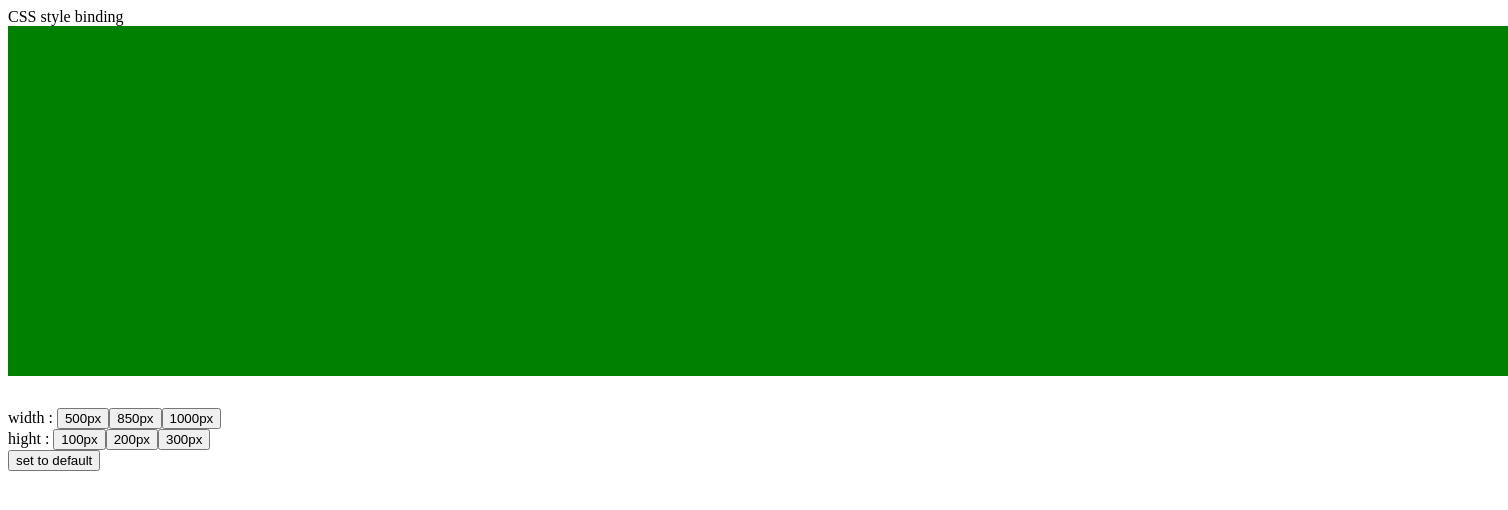
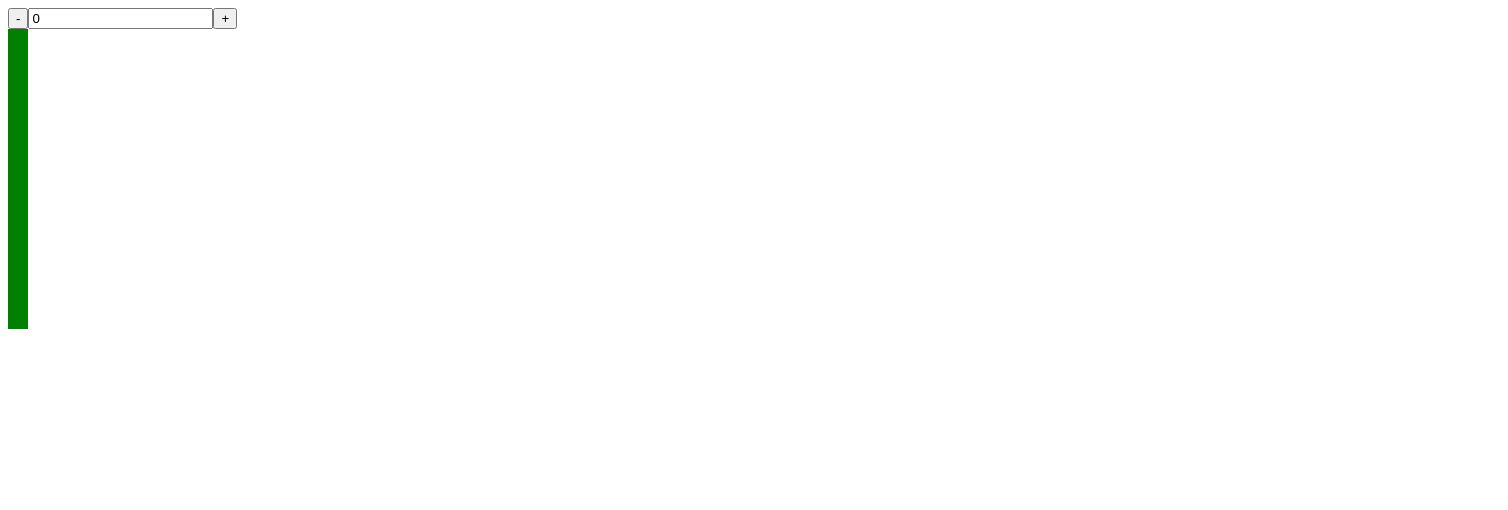
Before and after one commit to nuttawwn/angular_newapp_1, an Angular app: page / in a window 1280 px wide. Shown: the top 510 px of the page, 1508 px wide, since content can reach past the window. Built offline with nearby package versions, Linux system fonts and the light colour scheme.

Commit message:
fix new compenent

```diff
--- a/src/app/action-bar/action-bar.component.ts
+++ b/src/app/action-bar/action-bar.component.ts
@@ -9,7 +9,7 @@ export class ActionBarComponent implements OnInit {
  @Input() numre : number = 0;
  @Output() numberChange = new EventEmitter
  //การเลือกใช้ EventEmiter ในการทำ output Binding ให้เลือกเฉพาะ @angular/core เท่านั้น
-  num: number = 0
+ @Input() num = 0
 
   increaseNum() {
     //console.log('"this.increaseNum()"');
--- a/src/app/app.component.html
+++ b/src/app/app.component.html
@@ -16,7 +16,7 @@
   (minChange)="doAppMinChange($event)"
   (maxChange)="doAppMaxChange($event)">
 </app-max-min-meter> -->
-<div style="height: 400px;">
+<!-- <div style="height: 400px;">
   <label>CSS style binding</label>
 <app-sqaure-flex
   [divWidth]="squareeWidth"
@@ -25,18 +25,24 @@
 </div>
 <div>
   width :
-    <!-- <button type="button" (click)="squareeWidth = 1500">default</button> -->
     <button type="button" (click)="squareeWidth = 500">500px</button>
     <button type="button" (click)="squareeWidth = 850">850px</button>
     <button type="button" (click)="squareeWidth = 1000">1000px</button>
 </div>
 <div>
   hight :
-  <!-- <button type="button" (click)="sqaureHeight = 350">default</button> -->
   <button type="button" (click)="sqaureHeight = 100">100px</button>
   <button type="button" (click)="sqaureHeight = 200">200px</button>
   <button type="button" (click)="sqaureHeight = 300 ">300px</button>
 </div>
 <div>
   <button type="button" (click)="(sqaureHeight = 350 )&& (squareeWidth = 1500)">set to default</button>
-</div>
+</div> -->
+
+<app-action-bar
+[num]="appConter">
+</app-action-bar>
+<app-sqaure-flex
+  [divWidth]="appConter"
+  [divHight]="300"
+  ></app-sqaure-flex>
--- a/src/app/app.component.ts
+++ b/src/app/app.component.ts
@@ -10,6 +10,7 @@ export class AppComponent {
   appMaxlabel = 'myAppMaxLabel'
   sqaureHeight = 350;
   squareeWidth = 1500;
+  appConter = 20;
   testEventBind() {
     console.log("test Evenbinding click");
   }
```
